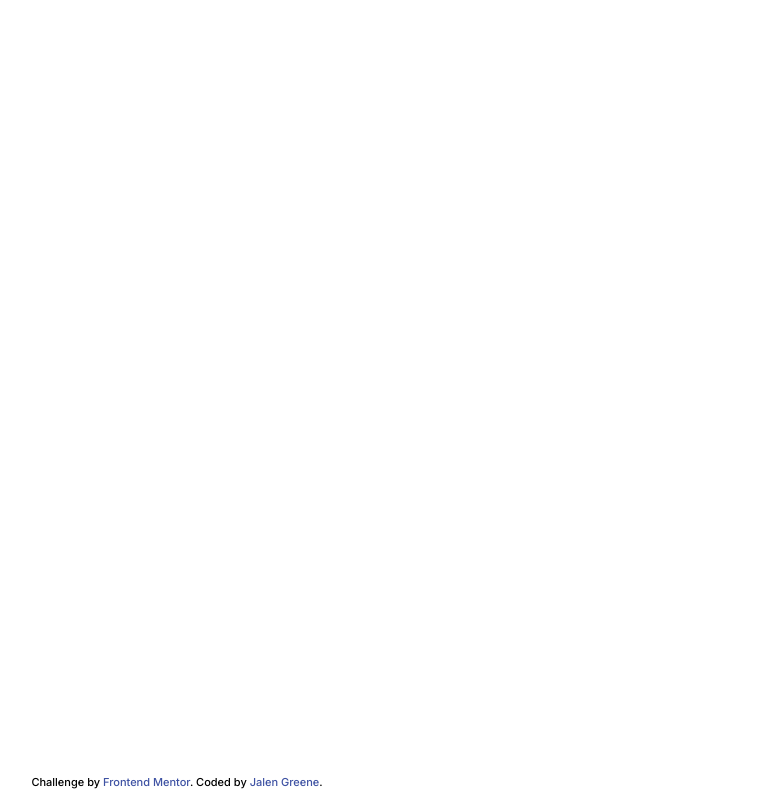
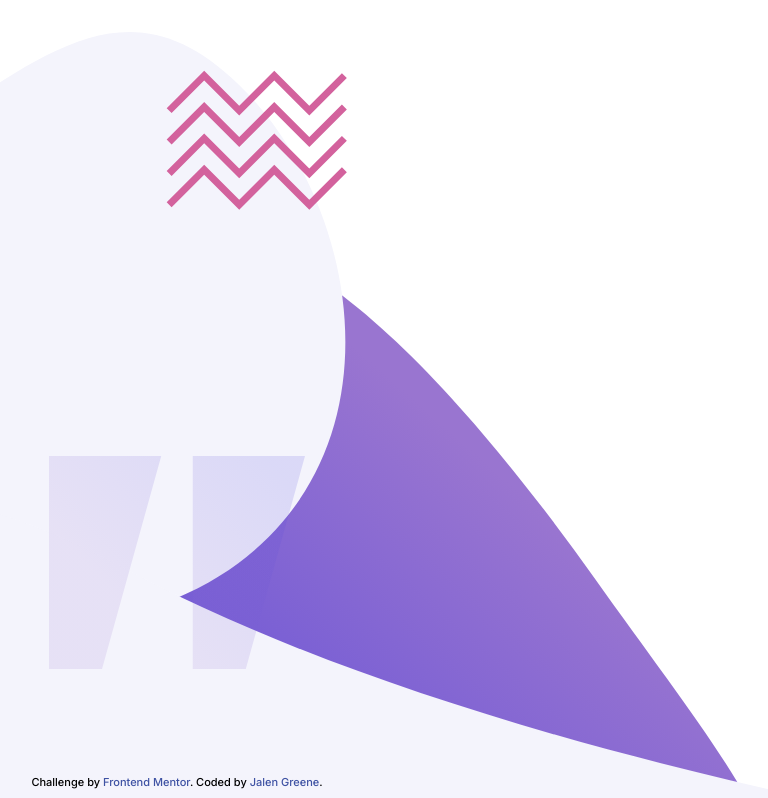
Before and after one commit to emerald-nomad/bootcamp-testimonials-slider, a Next.js app: page / in a window 1280 px wide. Shown: the top 798 px of the page, without its empty margins (463-1231 px from the left). Built offline with nearby package versions, Linux system fonts and the light colour scheme.

Commit message:
background images

```diff
--- a/src/pages/index.tsx
+++ b/src/pages/index.tsx
@@ -1,12 +1,12 @@
 import styles from 'styles/Home.module.scss'
-
-const testimonials = []
+import {testimonials} from "../data";
 
 export default function Home() {
   return (
     <div className={styles.container}>
-
-
+      <img className={styles['pattern-bg']} src="/images/pattern-bg.svg" alt="Background Pattern" />
+      <img className={styles['pattern-curve']} src="/images/pattern-curve.svg" alt="Curve Pattern"/>
+      <img className={styles['pattern-quotes']} src="/images/pattern-quotes.svg" alt="Quotes Pattern" />
     </div>
   )
 }
--- a/src/styles/Home.module.scss
+++ b/src/styles/Home.module.scss
@@ -0,0 +1,26 @@
+.container {
+
+}
+
+.pattern-bg {
+  position: absolute;
+  width: calc(100% - 2em);
+  top: 1em;
+  left: 50%;
+  transform: translateX(-50%);
+}
+
+.pattern-curve {
+  position: absolute;
+  width: 100%;
+  bottom: 0;
+  left: 0;
+}
+
+.pattern-quotes {
+  position: absolute;
+  width: 20%;
+  top: 57%;
+  left: 50%;
+  transform: translateX(-50%);
+}
--- a/src/styles/globals.scss
+++ b/src/styles/globals.scss
@@ -11,6 +11,9 @@
   font-weight: 500;
   font-family: 'Inter', sans-serif;
 
+  // Z- Indexes
+  --z-index-attribution: 10;
+
   box-sizing: border-box;
 }
 
@@ -18,6 +21,12 @@
 *::after,
 *::before {
   box-sizing: inherit;
+  margin: 0;
+  padding: 0;
+}
+
+body {
+  min-height: 100vh;
 }
 
 .attribution {
@@ -28,9 +37,9 @@
   font-size: 11px;
   text-align: center;
   white-space: nowrap;
+  z-index: var(--z-index-attribution);
 }
 .attribution a {
   color: hsl(228, 45%, 44%);
-
   text-decoration: none;
 }
```
